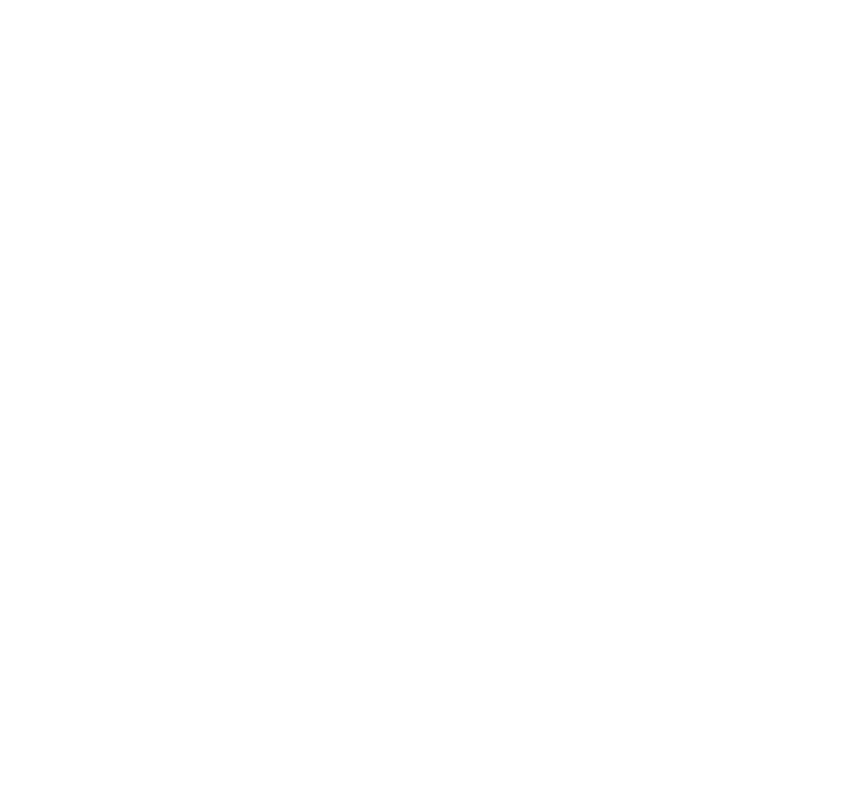
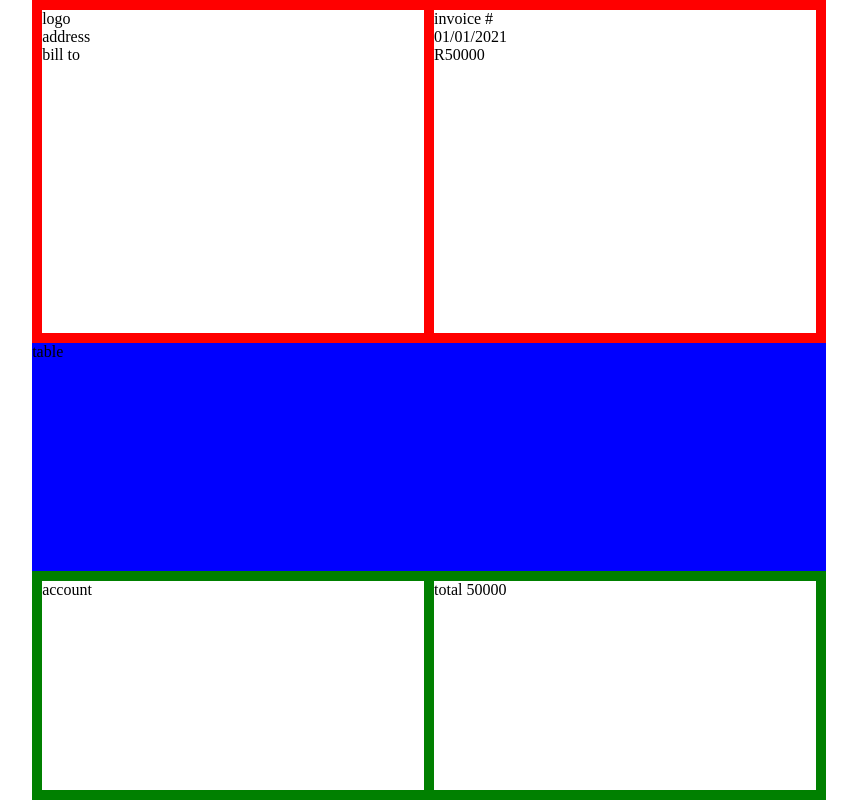
Before and after one commit to Leagas/invoice_generator, a website: page index.html in a window 1280 px wide. Shown: the whole page, without its empty margins (211-1068 px from the left). Drawn offline with Linux system fonts and the light colour scheme.

Commit message:
Update Template

```diff
--- a/index.html
+++ b/index.html
@@ -1,5 +1,69 @@
 <html>
+
 <head>
+  <style>
+    html {
+      background: white;
+      height: 100%;
+      width: 21cm;
+      -webkit-print-color-adjust: exact;
+      margin: 0 auto;
+    }
+
+    body {
+      margin: 0;
+      flex: 1;
+    }
+
+    .main {
+      background: #c4c4c4;
+      height: 100%;
+      width: 100%;
+      display: flex;
+      flex-direction: column;
+    }
+
+    .header {
+      display: flex;
+      flex: 1.5;
+      background: red;
+    }
+
+    .header .left {
+      background: white;
+      margin: 10px 5px 10px 10px;
+      flex: 1;
+    }
+
+    .header .right {
+      background: white;
+      margin: 10px 10px 10px 5px;
+      flex: 1;
+    }
+
+    .body {
+      flex: 1;
+      background: blue;
+    }
+
+    .footer {
+      display: flex;
+      flex: 1;
+      background: green;
+    }
+
+    .footer .left {
+      background: white;
+      margin: 10px 5px 10px 10px;
+      flex: 1;
+    }
+
+    .footer .right {
+      background: white;
+      margin: 10px 10px 10px 5px;
+      flex: 1;
+    }
+  </style>
   <script>
     function init() {
       let nameEle = document.getElementById("name");
@@ -7,7 +71,32 @@
     }
   </script>
 </head>
+
 <body onLoad="init()">
-    <p id="name"></p>
+  <div class="main">
+    <div class="header">
+      <div class="left">
+        <div class="logo">logo</div>
+        <div class="address">address</div>
+        <div class="bill-to">bill to</div>
+      </div>
+      <div class="right">
+        <div class="invoice-name">invoice #</div>
+        <div class="date">
+          <div class="current">01/01/2021</div>
+          <div class="due">R50000</div>
+        </div>
+        <div></div>
+      </div>
+    </div>
+    <div class="body">
+      <table class="line-items">table</table>
+    </div>
+    <div class="footer">
+      <div class="left">account</div>
+      <div class="right">total 50000</div>
+    </div>
+  </div>
 </body>
+
 </html>
--- a/main.js
+++ b/main.js
@@ -10,7 +10,7 @@ async function main(data) {
 
     await page.addScriptTag({ content: `window.name = "${data[i].name}"` });
     await page.goto(require.resolve(path.join(__dirname, "./index.html")));
-    await page.pdf({ path: `output/${i}.pdf` })
+    await page.pdf({ path: `output/${i}.pdf`, format: "a4" })
 
     await browser.close();
   }
```
Also changed, not shown: README.MD (deleted), 1 other file. Lines whose indentation alone changed are shown as unchanged.
